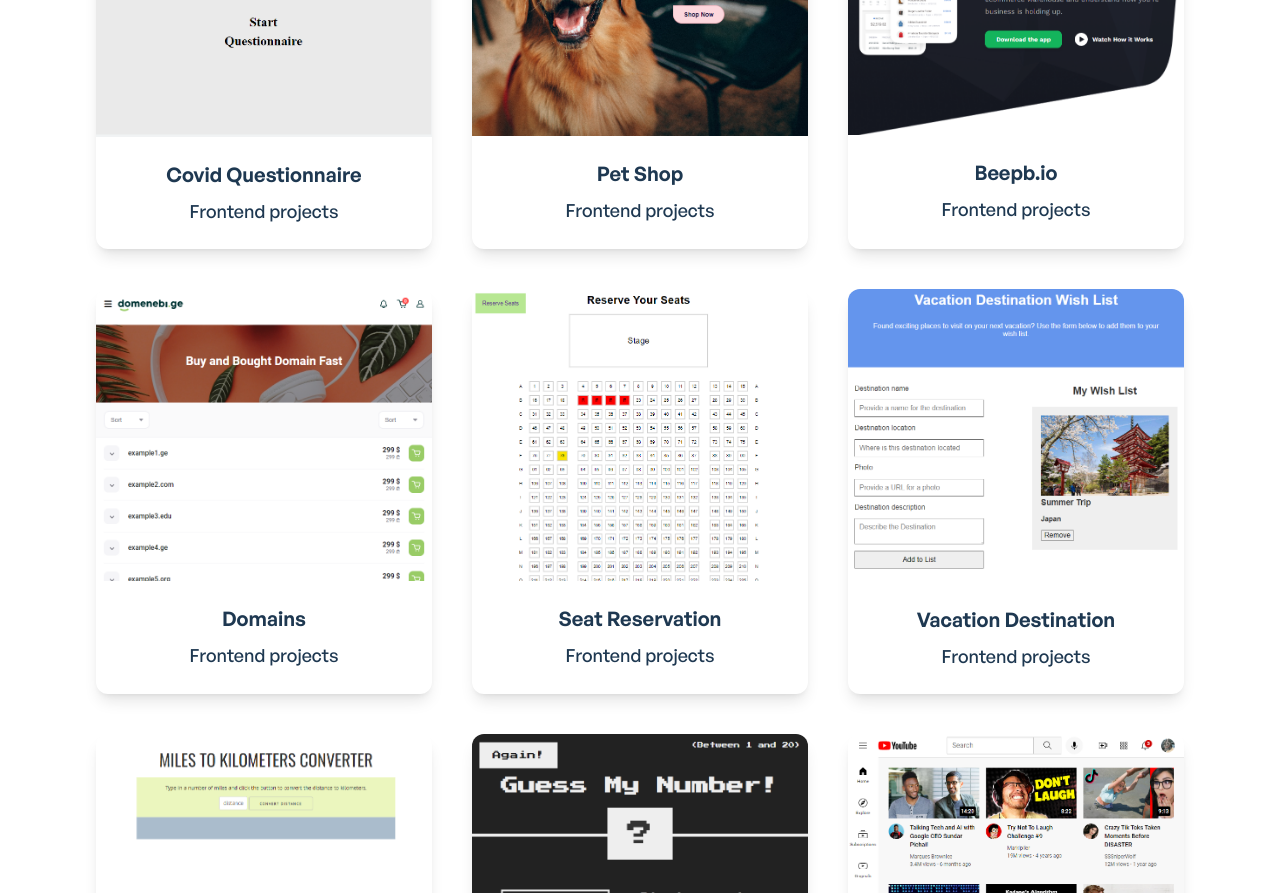
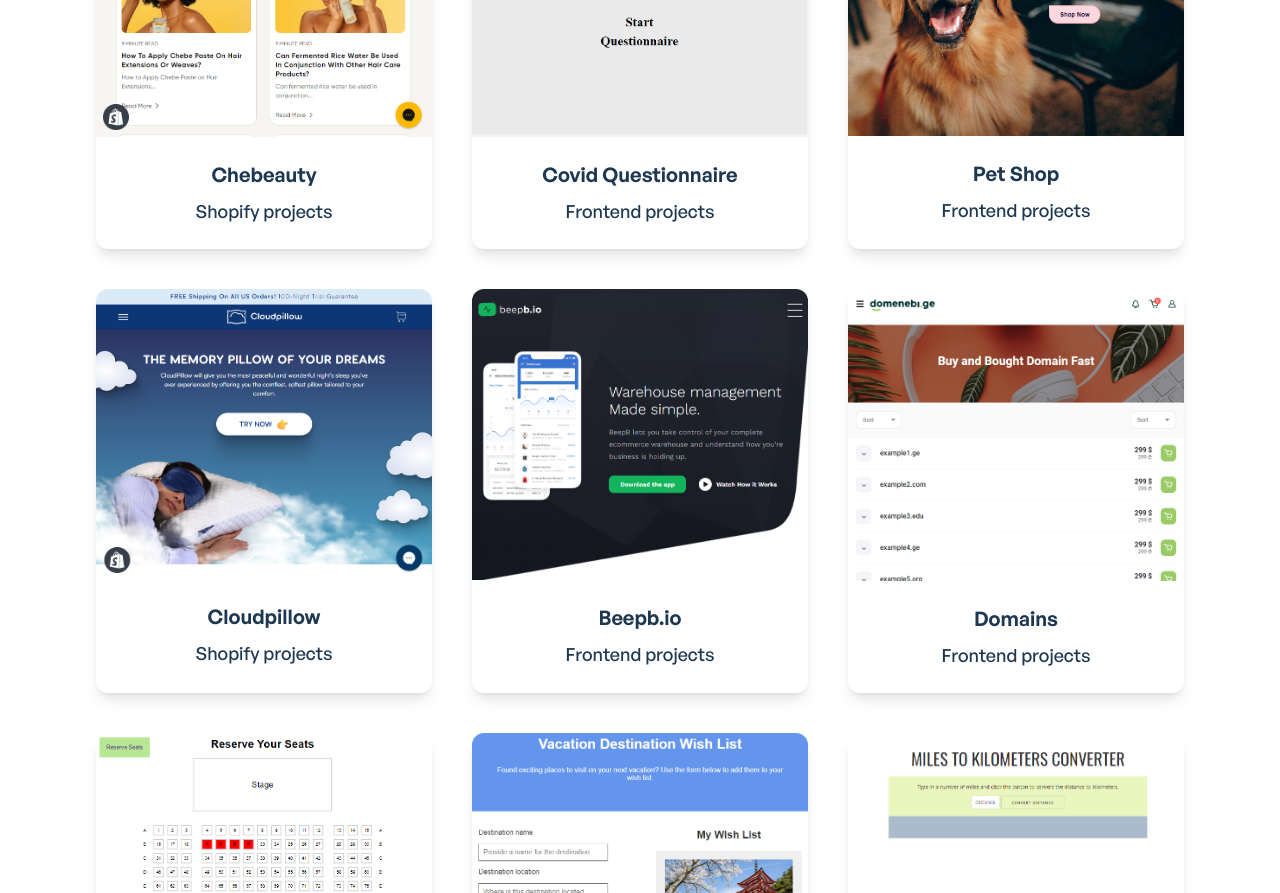
Before and after one commit to tikoot/personal-portfolio, a Vue app: page /projects in a window 1280 px wide. Shown: the part 940-1833 px from the top of the page. Built offline with nearby package versions, Linux system fonts and the light colour scheme; what vue-backtotop would draw is missing.

Commit message:
add projects

```diff
--- a/src/data/projects.js
+++ b/src/data/projects.js
@@ -21,6 +21,13 @@
 		url: 'http://phpstack-984025-3450489.cloudwaysapps.com/'
 	},
 	{
+		id: 3,
+		title: 'Chebeauty',
+		category: 'Shopify projects',
+		img: require('@/assets/images/chebeauty.jpg'),
+		url: 'https://chebeauty.com/blogs/product-guides'
+	},
+	{
 		id: 4,
 		title: 'Covid Questionnaire',
 		category: 'Frontend projects',
@@ -33,6 +40,13 @@
 		category: 'Frontend projects',
 		img: require('@/assets/images/petshop.jpg'),
 		url: 'https://tikoot.github.io/PetShop/'
+	},
+	{
+		id: 3,
+		title: 'Cloudpillow',
+		category: 'Shopify projects',
+		img: require('@/assets/images/cloudpillow.jpg'),
+		url: 'https://yourcloudpillow.com/'
 	},
 	{
 		id: 6,
```
Also changed, not shown: src/assets/images/chebeauty.jpg (added), src/assets/images/cloudpillow.jpg (added).
